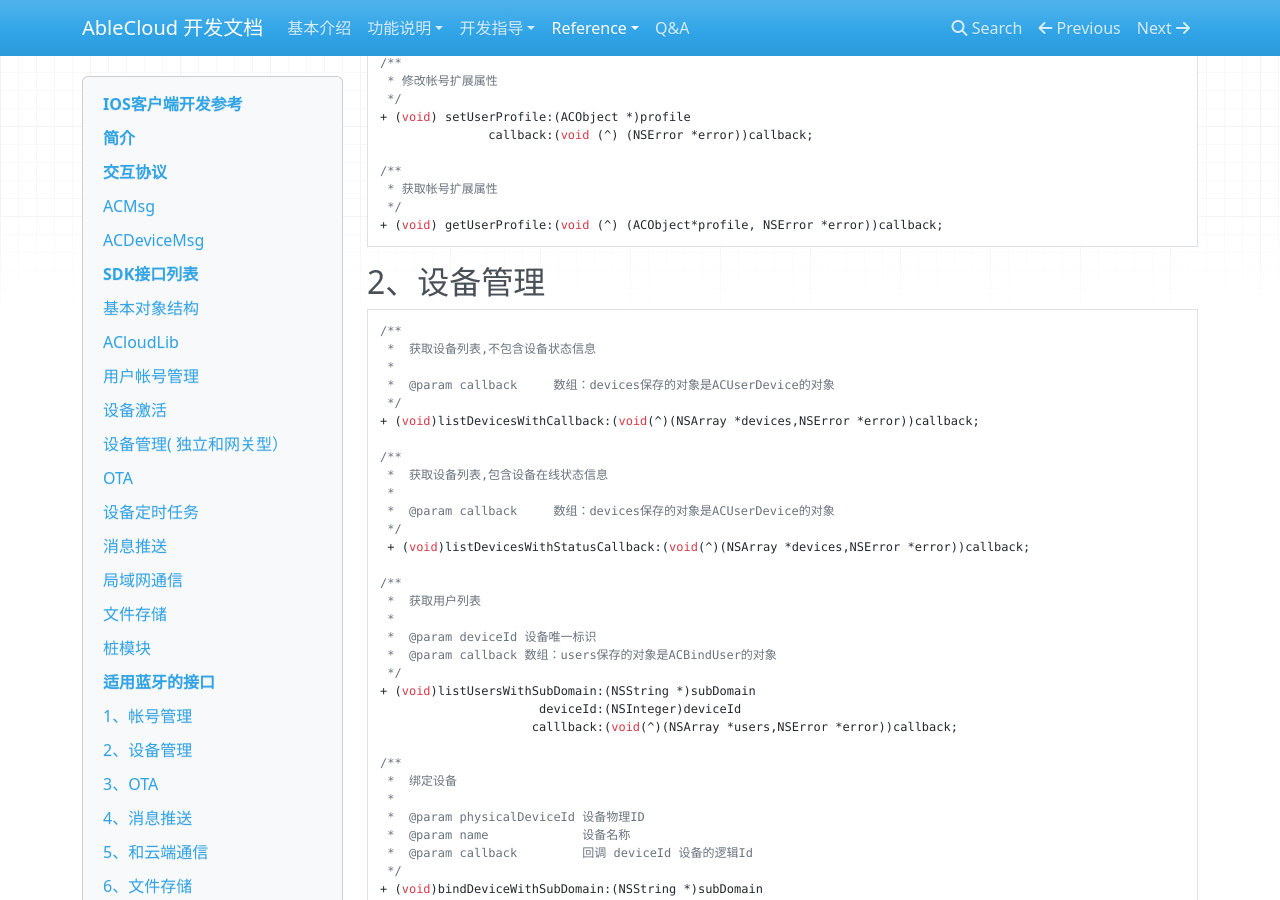
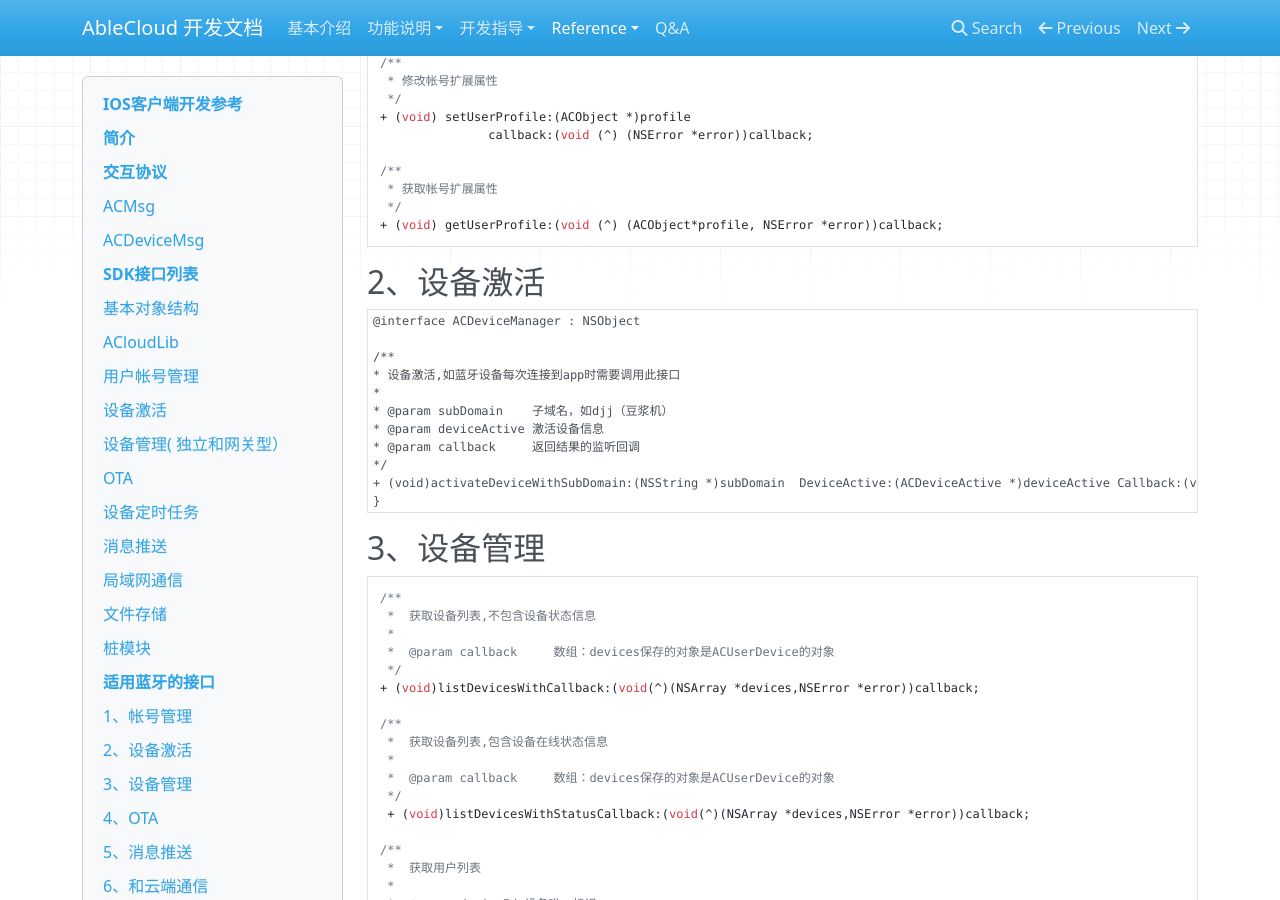
Before and after one commit to JessonW/rd_docs, an MkDocs documentation site: the page built from docs/reference/iOS.md, in a window 1280 px wide and 900 px high, scrolled down 26399 px. Built offline with MkDocs 1.6.1, drawn with Linux system fonts in a browser that asks for light colours; nearby versions of some CDN libraries; old or Windows-style settings are respelled for this version of MkDocs; some of the changed text lies outside the part shown.

Commit message:
update format

````diff
--- a/docs/reference/iOS.md
+++ b/docs/reference/iOS.md
@@ -1387,8 +1387,23 @@ import "ACAccountManager.h"
  */
 + (void) getUserProfile:(void (^) (ACObject*profile, NSError *error))callback;
 ```
-
-##2、设备管理
+##2、设备激活
+
+```objectc
+@interface ACDeviceManager : NSObject
+
+/**
+* 设备激活,如蓝牙设备每次连接到app时需要调用此接口
+*
+* @param subDomain    子域名，如djj（豆浆机）
+* @param deviceActive 激活设备信息
+* @param callback     返回结果的监听回调
+*/
++ (void)activateDeviceWithSubDomain:(NSString *)subDomain  DeviceActive:(ACDeviceActive *)deviceActive Callback:(void(^)(ACMsg *responseMsg , NSError *error))callback;
+}
+```
+
+##3、设备管理
 
 ```c
 /**
@@ -1569,11 +1584,11 @@ import "ACAccountManager.h"
                           callback:(void (^)(NSData *fileData, NSError *error))callback;
 ```
 
-##4、消息推送
+##5、消息推送
 
 参考[开发指导-IOS-推送](../develop_guide/ios/#_34)
 
-##5、和云端通信
+##6、和云端通信
 ACServiceClient通信器
 
 ```c
````
Also changed, not shown: other parts of docs/reference/iOS.md (+2 -2 lines), docs/develop_guide/iOS.md (+2 -2 lines), 2 other files.
